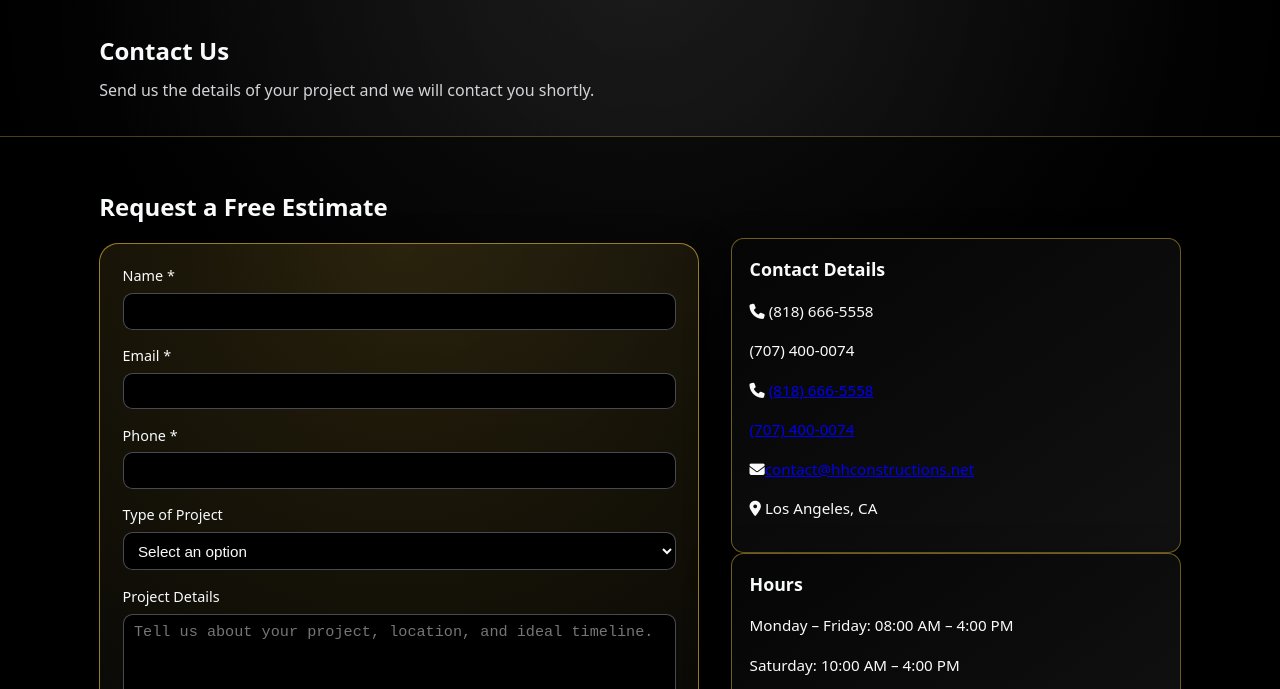
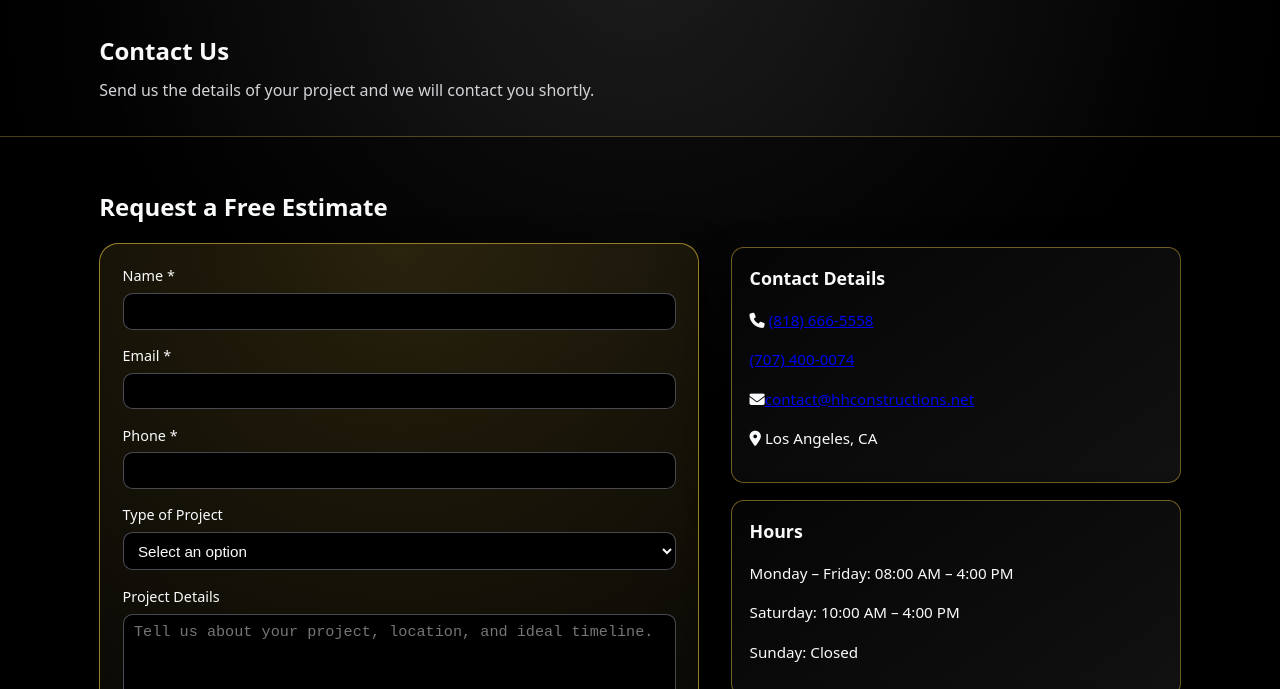
Before and after one commit to ars7harttt/hhconstgroup, a plain HTML site: page contuctUs.html in a window 1280 px wide. Shown: the part 97-786 px from the top of the page. Drawn offline with Linux system fonts and the light colour scheme.

Commit message:
Fix HTML structure and resolve merge conflicts

```diff
--- a/contuctUs.html
+++ b/contuctUs.html
@@ -145,8 +145,6 @@
       <div class="contact-info">
         <div class="info-box">
           <h3>Contact Details</h3>
-          <p><i class="fa-solid fa-phone"></i> (818) 666-5558</p>
-          <p>(707) 400-0074</p>
           <p><i class="fa-solid fa-phone"></i> <a href="tel:(818) 666-5558">(818) 666-5558</a></p>
           <p> <a href="tel:(707) 400-0074">(707) 400-0074</a></p>
           <p><i class="fa-solid fa-envelope"></i><a href="mailto:contact@hhconstructions.net">contact@hhconstructions.net</a></p>
```
